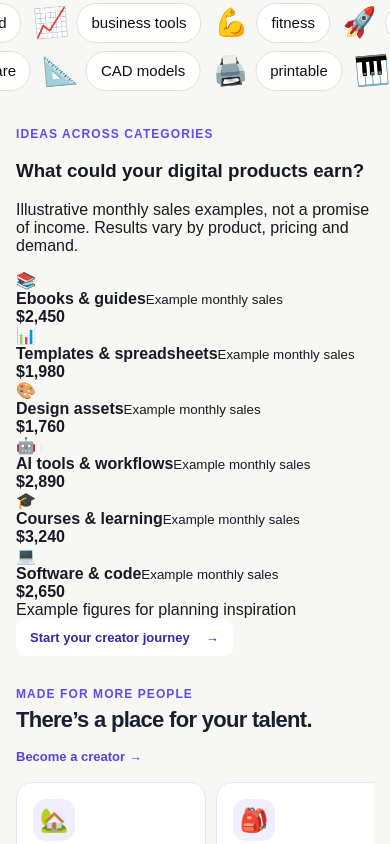
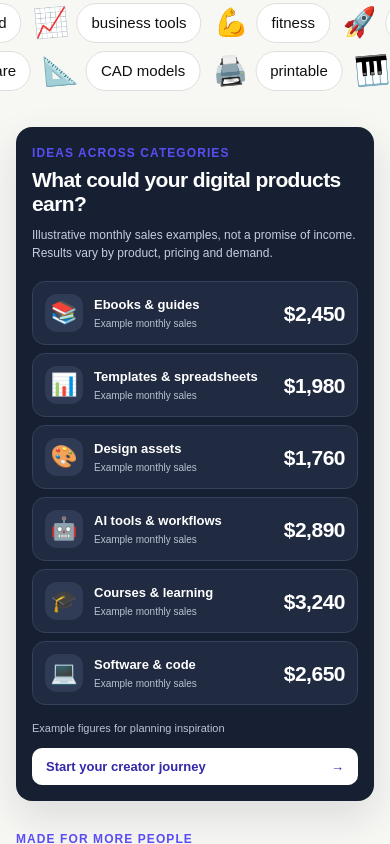
Before and after one commit to agnengineeringselectricals-crypto/diginanba, a Next.js app: page / in a window 390 px wide. Shown: the part 1660-2504 px from the top of the page. Built offline with nearby package versions, Linux system fonts and the light colour scheme; no server answers; the database is empty.

Commit message:
Style category-wise earning example cards responsively

```diff
--- a/app/creator-showcase.css
+++ b/app/creator-showcase.css
@@ -50,3 +50,21 @@
 @media(hover:hover){.dn-marquee:hover .dn-marquee-track{animation-play-state:paused}}
 @media(max-width:700px){.dn-creator-showcase{padding-top:24px}.dn-possibilities-hero{padding-bottom:16px}.dn-possibilities-hero h2{font-size:clamp(35px,10vw,52px);letter-spacing:-1.8px}.dn-possibilities-hero p{font-size:15px;margin-top:10px}.dn-marquee{width:calc(100% + 32px);margin:18px -16px 25px;gap:8px}.dn-marquee-track{gap:12px;animation-duration:45s}.dn-marquee-row-2 .dn-marquee-track{animation-duration:50s}.dn-marquee-row-3 .dn-marquee-track{animation-duration:42s}.dn-marquee-item{gap:8px}.dn-marquee-icon{width:35px;height:40px;font-size:28px}.dn-marquee-pill{padding:10px 14px;font-size:15px}}
 @media(prefers-reduced-motion:reduce){.dn-marquee-track{animation:none}.dn-marquee-row{overflow-x:auto}.dn-marquee-track{transform:none}}
+
+
+/* Category-wise earning examples */
+.dn-earning-examples{margin:28px 0 10px;padding:25px;background:#172033;border-radius:20px;color:#fff;box-shadow:0 16px 40px rgba(23,32,51,.12)}
+.dn-earning-examples-heading{display:flex;justify-content:space-between;align-items:end;gap:24px;margin-bottom:18px}
+.dn-earning-examples-heading h3{font-size:clamp(21px,2.4vw,30px);line-height:1.15;margin:7px 0 0;letter-spacing:-.6px}
+.dn-earning-examples-heading p{max-width:390px;margin:0;color:#c5cce0;font-size:12px;line-height:1.55}
+.dn-earning-grid{display:grid;grid-template-columns:repeat(3,minmax(0,1fr));gap:11px}
+.dn-earning-example{display:grid;grid-template-columns:40px minmax(0,1fr);gap:11px;align-items:center;padding:15px;background:#202a40;border:1px solid #35405a;border-radius:13px}
+.dn-earning-example-icon{width:40px;height:40px;display:grid;place-items:center;border-radius:12px;background:#303b55;font-size:22px}
+.dn-earning-example-copy{display:flex;flex-direction:column;gap:4px;min-width:0}
+.dn-earning-example-copy strong{font-size:13px;line-height:1.3}
+.dn-earning-example-copy small{font-size:10px;color:#b9c1d6}
+.dn-earning-example>b{grid-column:2;font-size:25px;line-height:1.1;color:#fff;letter-spacing:-.5px}
+.dn-earning-examples-footer{display:flex;justify-content:space-between;align-items:center;gap:14px;margin-top:17px;color:#b9c1d6;font-size:11px}
+.dn-earning-examples-footer .dn-creator-cta{background:#fff;color:#3328a9}
+@media(max-width:800px){.dn-earning-grid{grid-template-columns:repeat(2,minmax(0,1fr))}.dn-earning-examples-heading{align-items:flex-start;flex-direction:column;gap:10px}}
+@media(max-width:520px){.dn-earning-examples{padding:16px;border-radius:16px}.dn-earning-grid{grid-template-columns:1fr;gap:8px}.dn-earning-example{grid-template-columns:38px minmax(0,1fr) auto;padding:12px}.dn-earning-example-icon{width:38px;height:38px}.dn-earning-example>b{grid-column:3;grid-row:1;font-size:21px}.dn-earning-examples-footer{align-items:stretch;flex-direction:column}.dn-earning-examples-footer .dn-creator-cta{justify-content:space-between}}
```
